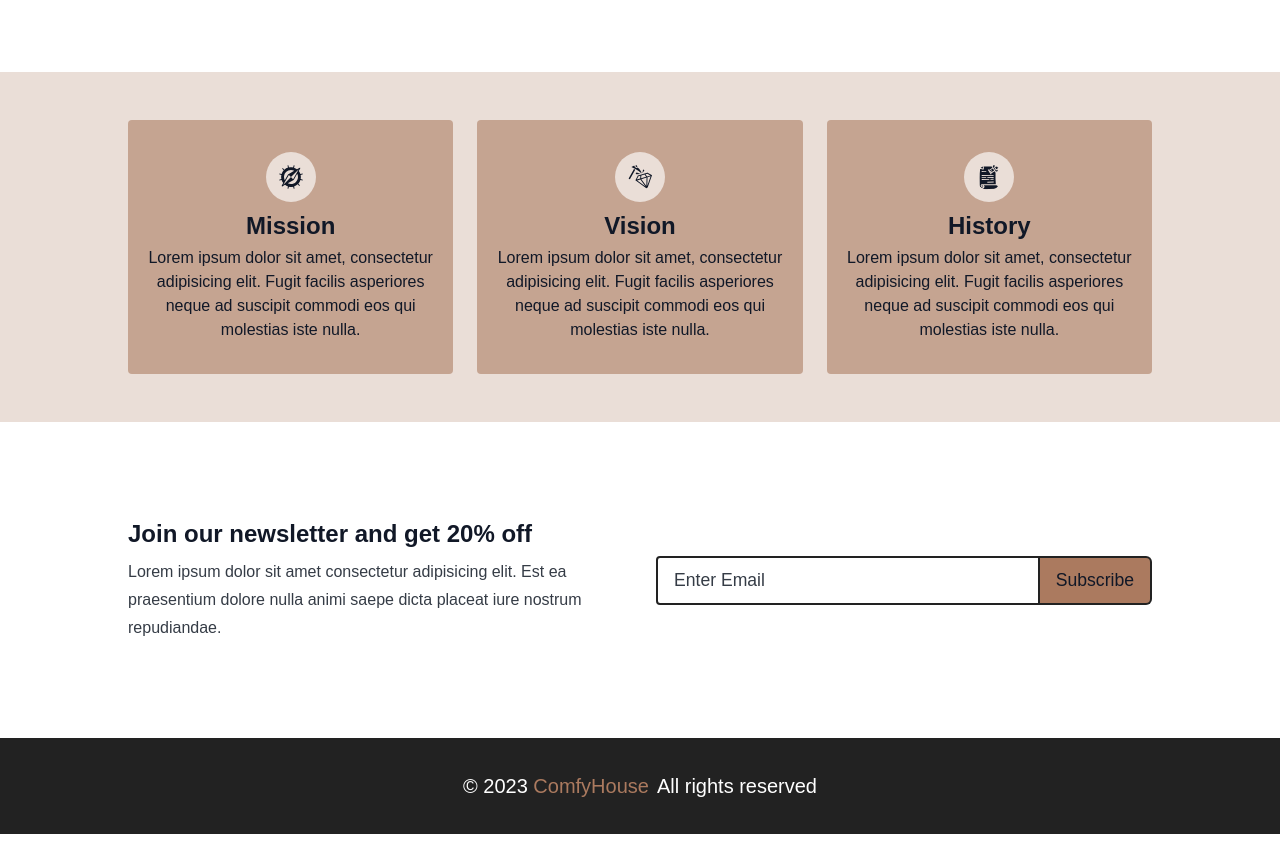
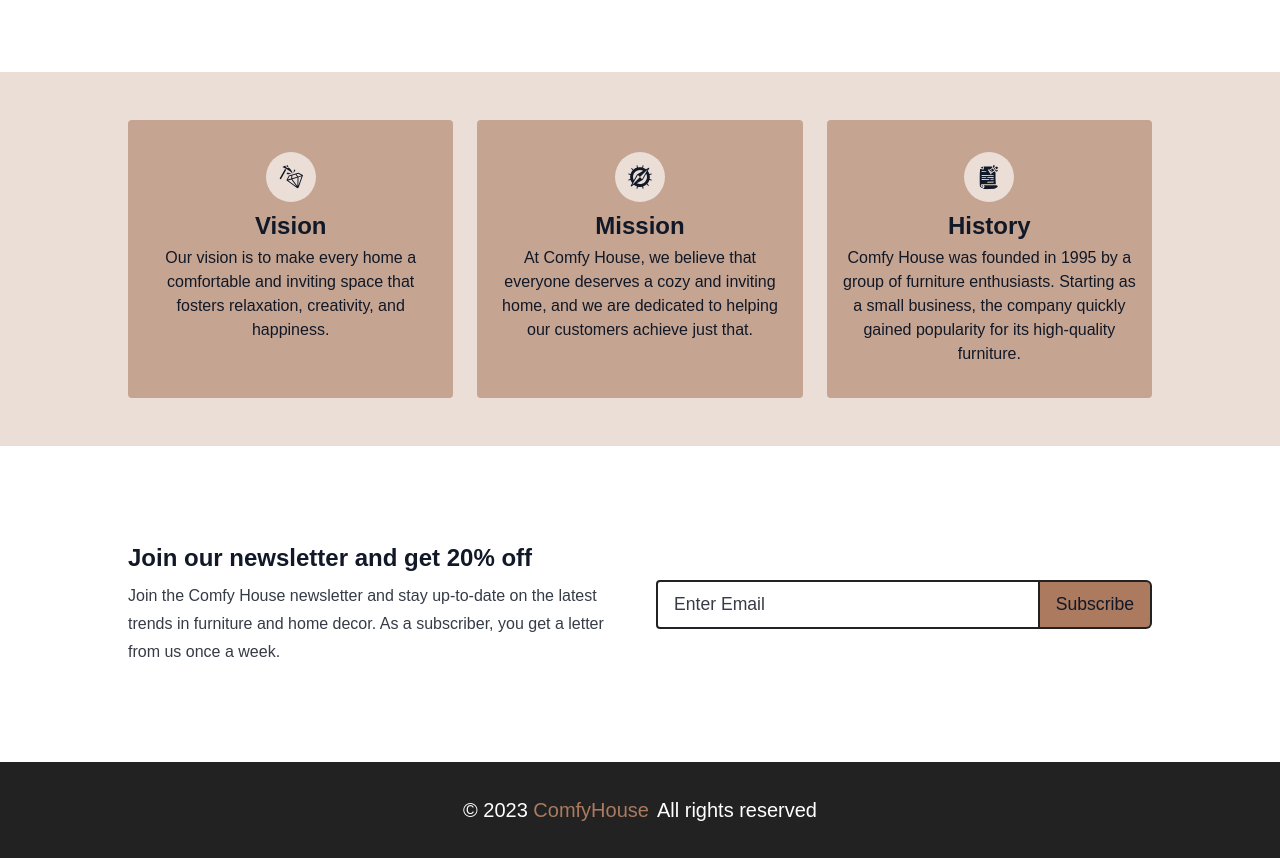
Before and after one commit to margusliinev/react-projects, a React (Vite) app in the folder 02-comfy-house/: page / in a window 1280 px wide. Shown: the part 700-1558 px from the top of the page. Before the commit the page ends 1534 px from the top, so only its background shows below. Built offline with nearby package versions, Linux system fonts and the light colour scheme; no server answers; a web font is replaced by a local one.

Commit message:
generated copy texts for the company with chatGPT

```diff
--- a/02-comfy-house/src/main.scss
+++ b/02-comfy-house/src/main.scss
@@ -597,6 +597,7 @@ section {
     background-color: $colorPrimary7;
     display: grid;
     justify-items: center;
+    grid-template-rows: auto auto 1fr;
     text-align: center;
     padding: 2rem 1rem;
     border-radius: $radius-sm;
@@ -617,7 +618,8 @@ section {
 @media screen and (min-width: $width-md) {
     .home-page-services-container {
         width: 90vw;
-        display: flex;
+        display: grid;
+        grid-template-columns: 1fr 1fr 1fr;
         column-gap: 1.5rem;
     }
 }
@@ -877,7 +879,7 @@ section {
     img {
         cursor: pointer;
         min-height: 60px;
-        max-height: 90px;
+        max-height: 80px;
     }
 }
 
--- a/02-comfy-house/src/pages/AboutPage.jsx
+++ b/02-comfy-house/src/pages/AboutPage.jsx
@@ -11,7 +11,7 @@ const AboutPage = () => {
                 <div className='about-info'>
                     <h3>Our Story</h3>
                     <div className='title-underline'></div>
-                    <p>Lorem ipsum dolor sit amet consectetur adipisicing elit. Perferendis tempore eos cumque cupiditate quia facere labore. Fuga explicabo delectus expedita, ducimus, pariatur modi nisi rem veritatis, assumenda molestias libero facere obcaecati consequuntur temporibus eum soluta velit molestiae quam ipsa? Dolorem culpa at laboriosam aspernatur debitis! Suscipit voluptatum asperiores ab quasi!</p>
+                    <p>Comfy House is a furniture store that is dedicated to providing customers with comfortable, stylish, and high-quality furniture that transforms their house into a warm and inviting home. With a wide selection of sofas, armchairs, coffee tables, dining sets, and home decor products, Comfy House has everything you need to create a cozy and welcoming space that you will love coming home to.</p>
                 </div>
             </div>
         </section>
--- a/02-comfy-house/src/pages/HomePage.jsx
+++ b/02-comfy-house/src/pages/HomePage.jsx
@@ -11,7 +11,7 @@ const HomePage = () => {
             <div className='home-page-container'>
                 <div className='home-page-header'>
                     <h3>Design Your Comfort Zone</h3>
-                    <p>Lorem ipsum dolor sit amet consectetur adipisicing elit. Veniam fugiat sit voluptates, cupiditate temporibus quasi accusamus debitis reiciendis nobis maxime culpa, labore nam pariatur voluptatum error eos nostrum placeat.</p>
+                    <p>Comfy House is a furniture store that specializes in providing customers with a cozy and inviting atmosphere for their homes. Our selection of furniture includes a wide range of comfortable sofas, plush armchairs and stylish coffee tables.</p>
                     <Link to={'/products'} className='btn'>
                         SHOP NOW
                     </Link>
@@ -25,19 +25,19 @@ const HomePage = () => {
             <div className='home-page-services'>
                 <div className='home-page-services-container'>
                     <article className='home-page-service'>
+                        <GiDiamondHard className='service-icon' />
+                        <h5>Vision</h5>
+                        <p>Our vision is to make every home a comfortable and inviting space that fosters relaxation, creativity, and happiness.</p>
+                    </article>
+                    <article className='home-page-service'>
                         <GiCompass className='service-icon' />
                         <h5>Mission</h5>
-                        <p>Lorem ipsum dolor sit amet, consectetur adipisicing elit. Fugit facilis asperiores neque ad suscipit commodi eos qui molestias iste nulla.</p>
-                    </article>
-                    <article className='home-page-service'>
-                        <GiDiamondHard className='service-icon' />
-                        <h5>Vision</h5>
-                        <p>Lorem ipsum dolor sit amet, consectetur adipisicing elit. Fugit facilis asperiores neque ad suscipit commodi eos qui molestias iste nulla.</p>
+                        <p>At Comfy House, we believe that everyone deserves a cozy and inviting home, and we are dedicated to helping our customers achieve just that.</p>
                     </article>
                     <article className='home-page-service'>
                         <GiStabbedNote className='service-icon' />
                         <h5>History</h5>
-                        <p>Lorem ipsum dolor sit amet, consectetur adipisicing elit. Fugit facilis asperiores neque ad suscipit commodi eos qui molestias iste nulla.</p>
+                        <p>Comfy House was founded in 1995 by a group of furniture enthusiasts. Starting as a small business, the company quickly gained popularity for its high-quality furniture.</p>
                     </article>
                 </div>
             </div>
@@ -45,7 +45,7 @@ const HomePage = () => {
                 <div className='home-page-contact-container'>
                     <div className='contact-info'>
                         <h5>Join our newsletter and get 20% off</h5>
-                        <p>Lorem ipsum dolor sit amet consectetur adipisicing elit. Est ea praesentium dolore nulla animi saepe dicta placeat iure nostrum repudiandae.</p>
+                        <p>Join the Comfy House newsletter and stay up-to-date on the latest trends in furniture and home decor. As a subscriber, you get a letter from us once a week.</p>
                     </div>
                     <form className='contact-form'>
                         <input type='email' placeholder='Enter Email' className='contact-form-input' />
```
